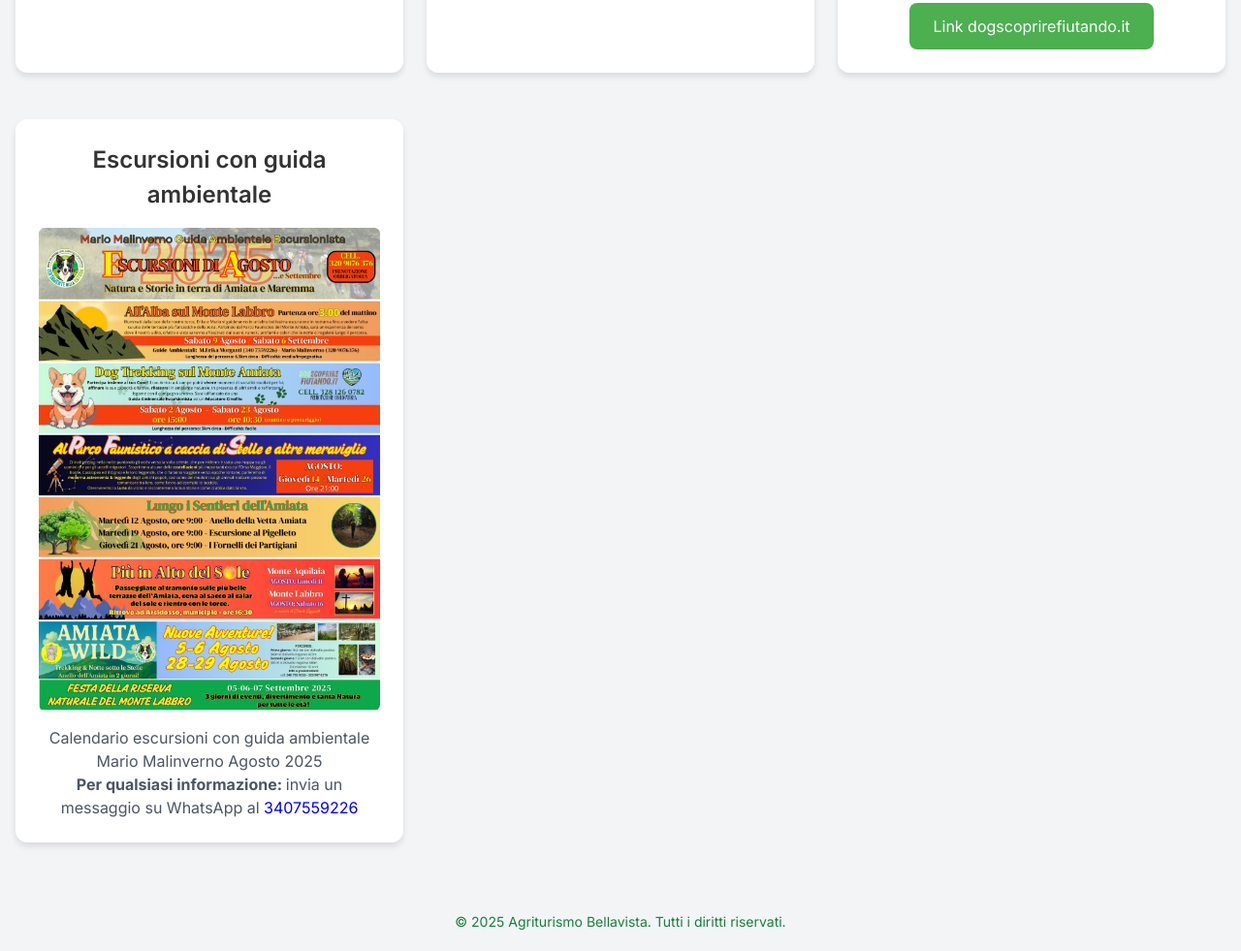
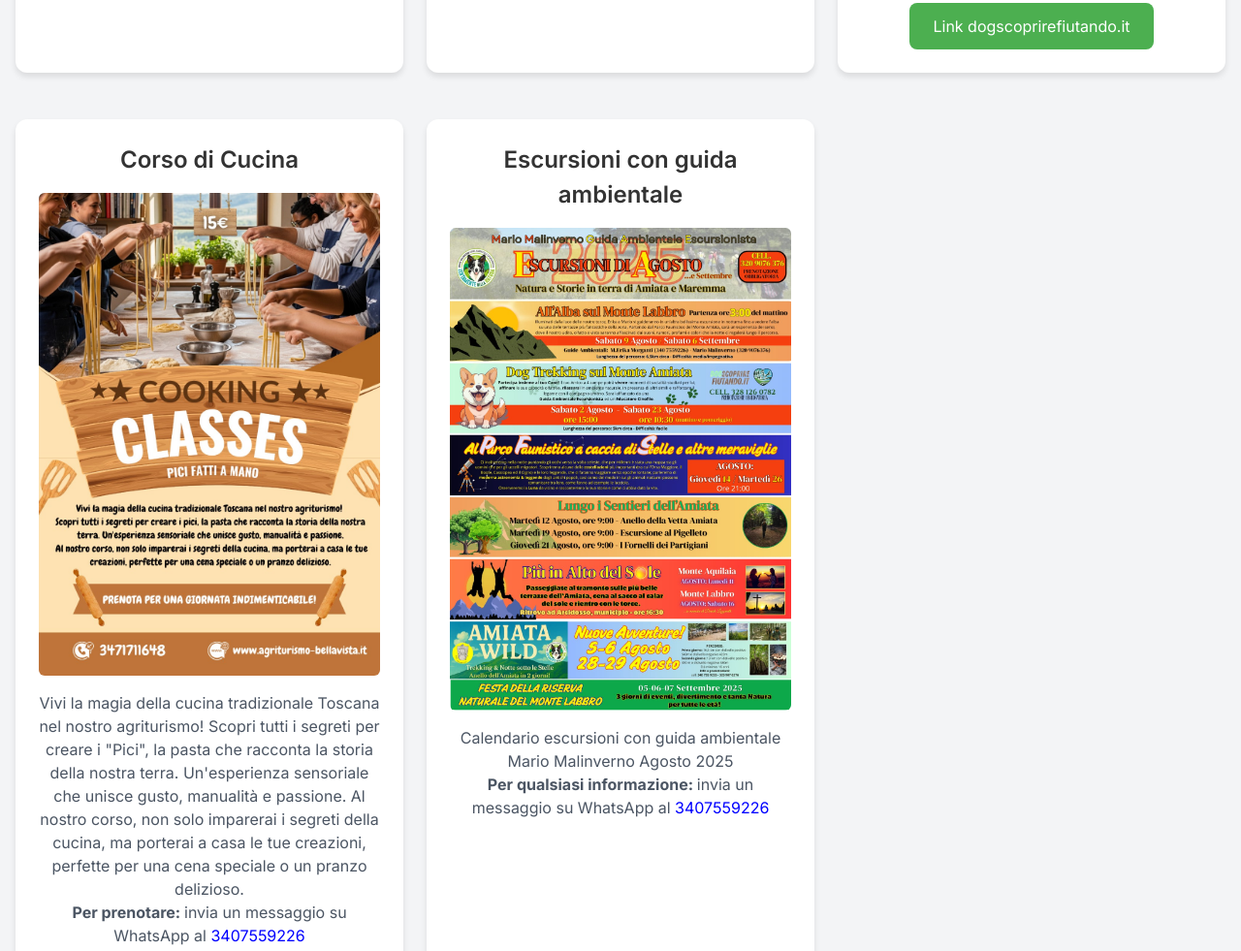
Before and after one commit to xXSuperDesXx/regolamentoepercorsi, a plain HTML site: page index.html in a window 1280 px wide. Shown: the part 4635-5616 px from the top of the page at 97% size. Drawn offline with nearby package versions, Linux system fonts and the light colour scheme.

Commit message:
Update index.html

```diff
--- a/index.html
+++ b/index.html
@@ -473,9 +473,20 @@
 
                 <!-- Evento 4 -->
                 <div class="card text-center">
+                    <h3 class="card-title" data-lang="it">Corso di Cucina</h3>
+                    <h3 class="card-title" data-lang="en">Cooking Classes</h3>
+                    <img src="https://github.com/xXSuperDesXx/regolamentoepercorsi/blob/main/immagini/cookingclass.jpg?raw=true" alt="evento 4" class="w-full h-auto rounded-md mb-4 cursor-pointer" onclick="openModal('https://github.com/xXSuperDesXx/regolamentoepercorsi/blob/main/immagini/cookingclass.jpg?raw=true')">
+                    <p class="text-gray-600" data-lang="it"> Vivi la magia della cucina tradizionale Toscana nel nostro agriturismo! Scopri tutti i segreti per creare i "Pici", la pasta che racconta la storia della nostra terra. Un'esperienza sensoriale che unisce gusto, manualità e passione. Al nostro corso, non solo imparerai i segreti della cucina, ma porterai a casa le tue creazioni, perfette per una cena speciale o un pranzo delizioso.
+                    <br><strong>Per prenotare: </strong> invia un messaggio su WhatsApp al <a href="tel:+393407559226" style="color: blue;">3407559226</a></p>
+                    <p class="text-gray-600" data-lang="en"> Experience the magic of traditional Tuscan cuisine at our agriturismo! Discover all the secrets to creating "Pici," the pasta that tells the story of our land. A sensory experience that combines taste, skill, and passion. At our course, you won't just learn the secrets of cooking; you'll also take your creations home, perfect for a special dinner or a delicious lunch.
+                    <br><strong>To Reserve: </strong> Send a message on WhatsApp to <a href="tel:+393407559226" style="color: blue;">3407559226</a></p>
+                </div>
+
+                <!-- Evento 5 -->
+                <div class="card text-center">
                     <h3 class="card-title" data-lang="it">Escursioni con guida ambientale</h3>
                     <h3 class="card-title" data-lang="en">Guided Nature Hikes</h3>
-                    <img src="https://github.com/xXSuperDesXx/regolamentoepercorsi/blob/main/immagini/escursioni2025.jpg?raw=true" alt="Percorso 1" class="w-full h-auto rounded-md mb-4 cursor-pointer" onclick="openModal('https://github.com/xXSuperDesXx/regolamentoepercorsi/blob/main/immagini/escursioni2025.jpg?raw=true')">
+                    <img src="https://github.com/xXSuperDesXx/regolamentoepercorsi/blob/main/immagini/escursioni2025.jpg?raw=true" alt="evento 5" class="w-full h-auto rounded-md mb-4 cursor-pointer" onclick="openModal('https://github.com/xXSuperDesXx/regolamentoepercorsi/blob/main/immagini/escursioni2025.jpg?raw=true')">
                     <p class="text-gray-600" data-lang="it"> Calendario escursioni con guida ambientale Mario Malinverno Agosto 2025
                     <br><strong>Per qualsiasi informazione: </strong> invia un messaggio su WhatsApp al <a href="tel:+393407559226" style="color: blue;">3407559226</a></p>
                     <p class="text-gray-600" data-lang="en"> Guided Nature Hikes Schedule with Mario Malinverno - August 2025
```
